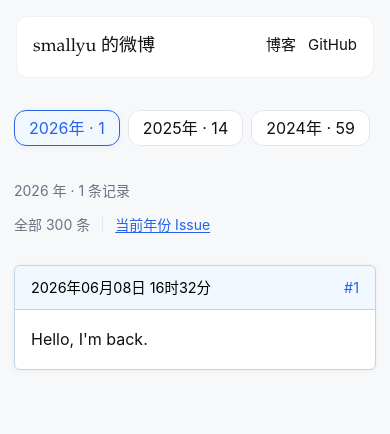
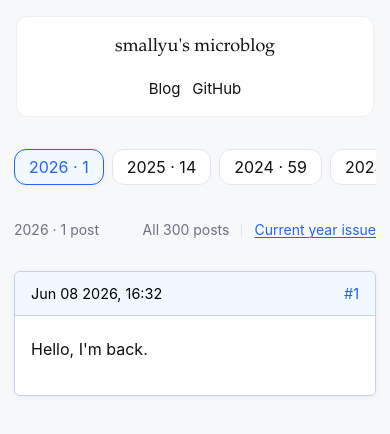
Before and after one commit to smallyunet/blog-micro, a website: page index.html in a window 390 px wide. Drawn offline with Linux system fonts and the light colour scheme.

Commit message:
Polish microblog UI text and layout

```diff
--- a/app.js
+++ b/app.js
@@ -16,9 +16,9 @@ const els = {
   loadingTemplate: document.getElementById("loading-template"),
 };
 
-const dateFormatter = new Intl.DateTimeFormat("zh-CN", {
+const englishDateFormatter = new Intl.DateTimeFormat("en-US", {
   year: "numeric",
-  month: "2-digit",
+  month: "short",
   day: "2-digit",
   hour: "2-digit",
   minute: "2-digit",
@@ -47,9 +47,12 @@ function setHash(year, item = null) {
 }
 
 function formatDate(value) {
+  if (value === "2022-12-30T02:25:40Z") {
+    return "2022年12月30日 10时25分";
+  }
+
   const date = new Date(value);
-  const parts = Object.fromEntries(dateFormatter.formatToParts(date).map((part) => [part.type, part.value]));
-  return `${parts.year}年${parts.month}月${parts.day}日 ${parts.hour}时${parts.minute}分`;
+  return englishDateFormatter.format(date).replace(",", "");
 }
 
 function renderMarkdown(markdown) {
@@ -88,7 +91,7 @@ function renderTabs() {
     button.type = "button";
     button.role = "tab";
     button.ariaSelected = String(year === state.activeYear);
-    button.textContent = count == null ? `${year}年` : `${year}年 · ${count}`;
+    button.textContent = count == null ? String(year) : `${year} · ${count}`;
     button.addEventListener("click", () => {
       setHash(year);
       activateYear(year);
@@ -116,7 +119,7 @@ function renderItems(year, comments) {
   els.timeline.innerHTML = "";
 
   if (filtered.length === 0) {
-    els.timeline.innerHTML = `<li class="empty">${query ? "没有匹配的记录。" : "这一年还没有记录。"}</li>`;
+    els.timeline.innerHTML = `<li class="empty">${query ? "No matching posts." : "No posts for this year yet."}</li>`;
     return;
   }
 
@@ -129,7 +132,7 @@ function renderItems(year, comments) {
     li.innerHTML = `
       <div class="item-date">
         <time datetime="${item.created_at}">${formatDate(item.created_at)}</time>
-        <a href="#${year}-${ordinal}" aria-label="复制该条记录链接">#${ordinal}</a>
+        <a href="#${year}-${ordinal}" aria-label="Copy link to this post">#${ordinal}</a>
       </div>
       <div class="content">${renderMarkdown(item.body || "")}</div>
     `;
@@ -181,12 +184,12 @@ async function activateYear(year) {
 
   try {
     const comments = await loadYear(year);
-    els.status.textContent = `${year} 年 · ${comments.length} 条记录`;
+    els.status.textContent = `${year} · ${comments.length} ${comments.length === 1 ? "post" : "posts"}`;
     renderItems(year, comments);
     scrollToHashTarget();
   } catch (error) {
-    els.status.textContent = `当前 ${year} 年`;
-    renderError(error.code === "missing-data" ? "这一年的数据还没有同步生成。" : "数据加载失败，请刷新页面重试。");
+    els.status.textContent = `Current year: ${year}`;
+    renderError(error.code === "missing-data" ? "Data for this year has not been synced yet." : "Failed to load data. Please refresh the page and try again.");
     console.error(error);
   }
 }
@@ -215,8 +218,8 @@ async function init() {
     if (!window.location.hash && defaultYear) history.replaceState(null, "", `#${defaultYear}`);
     await activateYear(defaultYear);
   } catch (error) {
-    els.status.textContent = "初始化失败";
-    renderError("配置加载失败，请稍后重试。");
+    els.status.textContent = "Initialization failed";
+    renderError("Failed to load configuration. Please try again later.");
     console.error(error);
   }
 }
--- a/data/sources.json
+++ b/data/sources.json
@@ -1,5 +1,5 @@
 {
-  "title": "smallyu 的微博",
+  "title": "smallyu's microblog",
   "description": "Short notes synced from GitHub Issues.",
   "sources": [
     {
--- a/index.html
+++ b/index.html
@@ -1,19 +1,19 @@
 <!doctype html>
-<html lang="zh-CN">
+<html lang="en">
   <head>
     <meta charset="utf-8">
     <meta name="viewport" content="width=device-width, initial-scale=1">
-    <meta name="description" content="smallyu 的微博，使用 GitHub Issues 记录并自动同步。">
+    <meta name="description" content="smallyu's microblog, synced from GitHub Issues.">
     <meta name="theme-color" media="(prefers-color-scheme: light)" content="#f7f8fa">
     <meta name="theme-color" media="(prefers-color-scheme: dark)" content="#11151c">
-    <title>smallyu 的微博</title>
+    <title>smallyu's microblog</title>
     <link rel="stylesheet" href="./styles.css">
   </head>
   <body>
     <header class="site-header">
-      <a class="brand" href="./">smallyu 的微博</a>
+      <a class="brand" href="./">smallyu's microblog</a>
       <nav class="nav" aria-label="Primary">
-        <a href="https://smallyu.net/">博客</a>
+        <a href="https://smallyu.net/">Blog</a>
         <a href="https://github.com/smallyunet/blog-micro">GitHub</a>
       </nav>
     </header>
@@ -24,11 +24,11 @@
       </section>
 
       <section class="status-line" aria-live="polite">
-        <span id="status-text">正在加载...</span>
+        <span id="status-text">Loading...</span>
         <span class="status-actions">
-          <span class="total-meta">全部 <span id="total-count">-</span> 条</span>
+          <span class="total-meta">All <span id="total-count">-</span> posts</span>
           <span class="status-divider" aria-hidden="true"></span>
-          <a id="issue-link" href="#" target="_blank" rel="noreferrer">当前年份 Issue</a>
+          <a id="issue-link" href="#" target="_blank" rel="noreferrer">Current year issue</a>
         </span>
       </section>
 
--- a/styles.css
+++ b/styles.css
@@ -132,6 +132,12 @@ a:visited {
   gap: 8px;
   overflow-x: auto;
   padding: 4px 0 8px;
+  scrollbar-width: none; /* Firefox */
+  -ms-overflow-style: none;  /* IE and Edge */
+}
+
+.tabs::-webkit-scrollbar {
+  display: none; /* Chrome, Safari and Opera */
 }
 
 .tab {
@@ -238,7 +244,9 @@ a:visited {
 }
 
 .item-date {
-  position: relative;
+  display: flex;
+  justify-content: space-between;
+  align-items: center;
   padding: 7px 20px;
   border-bottom: 1px solid var(--color-border-strong);
   border-top-left-radius: 6px;
@@ -250,10 +258,10 @@ a:visited {
 }
 
 .item-date a {
-  position: absolute;
-  right: 20px;
   text-decoration: none;
   color: var(--color-link);
+  flex-shrink: 0;
+  margin-left: 12px;
 }
 
 .item-date a:hover,
@@ -263,6 +271,15 @@ a:visited {
 
 .content {
   padding: 4px 20px 16px;
+  overflow-wrap: break-word;
+}
+
+.content img {
+  max-width: 100%;
+  height: auto;
+  border-radius: 6px;
+  display: block;
+  margin: 1em auto;
 }
 
 .content p,
@@ -321,9 +338,12 @@ a:visited {
 }
 
 .content table {
+  display: block;
   width: 100%;
   border-collapse: collapse;
   overflow-wrap: normal;
+  overflow-x: auto;
+  -webkit-overflow-scrolling: touch;
 }
 
 .content table tr {
@@ -401,7 +421,7 @@ a:visited {
 @media (max-width: 720px) {
   .site-header {
     position: static;
-    align-items: flex-start;
+    align-items: center;
     min-height: auto;
     margin: 16px 16px 0;
     padding: 14px 16px;
@@ -424,28 +444,29 @@ a:visited {
     font-size: 16px;
   }
 
-
-
   .status-line {
-    display: grid;
-    gap: 8px;
-  }
-
-  .status-actions {
+    display: flex;
+    flex-wrap: wrap;
     justify-content: space-between;
-    white-space: normal;
+    align-items: center;
+    gap: 8px 16px;
   }
 
   .item-date {
     padding: 10px 16px;
   }
 
-  .item-date a {
-    right: 16px;
+  .content {
+    padding: 4px 16px 16px;
   }
+}
 
-  .content {
-    padding: 0 16px;
+@media (max-width: 480px) {
+  .site-header {
+    flex-direction: column;
+    align-items: center;
+    gap: 12px;
+    text-align: center;
   }
 }
 
```
